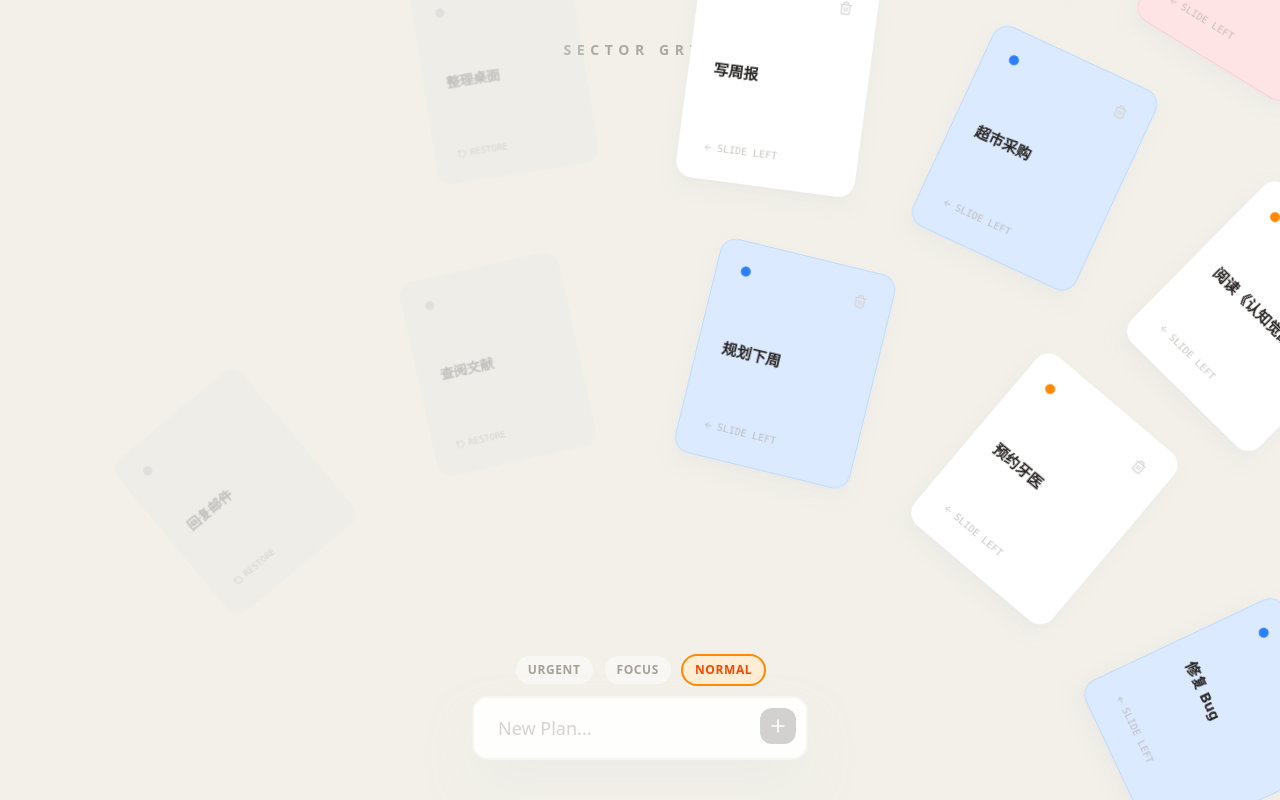
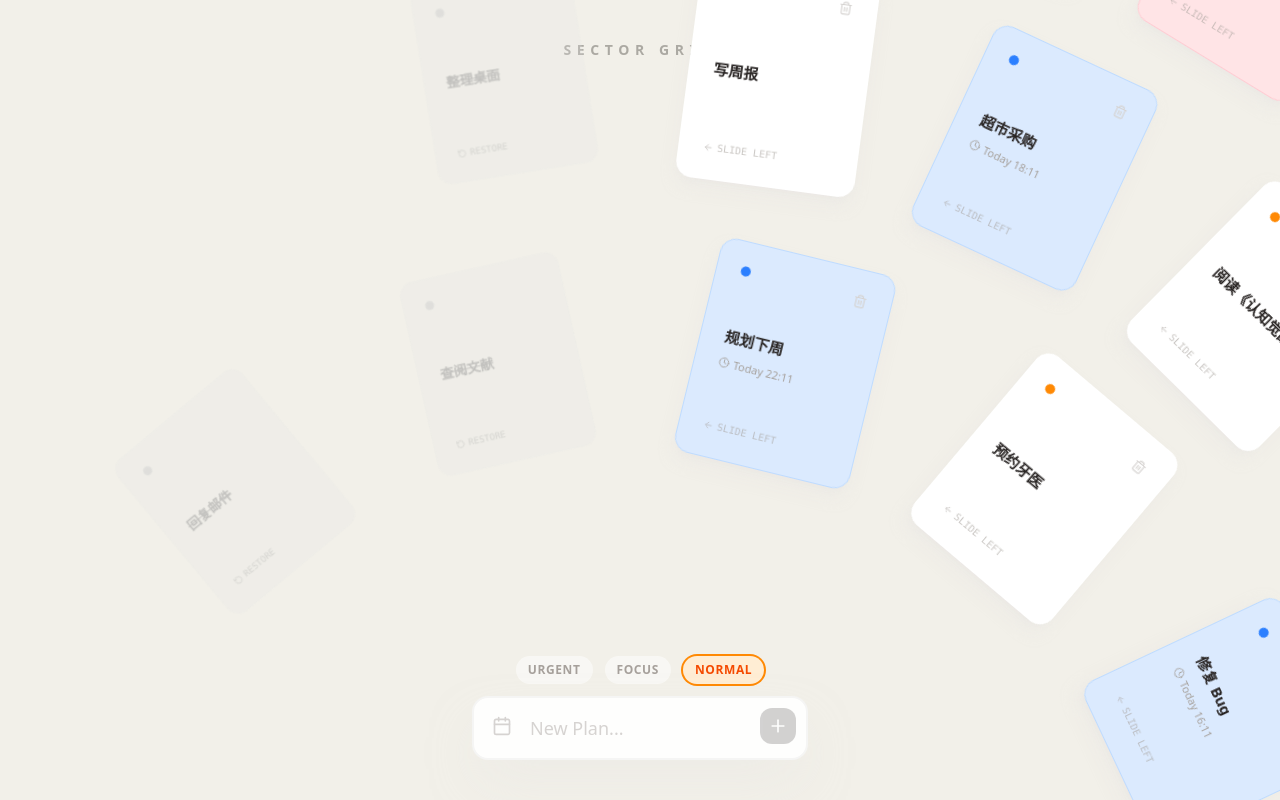
Before and after one commit to CQUPT-CZL/horizon-todo, a React (Vite) app: page / in a window 1280 px wide. Built offline with nearby package versions, Linux system fonts and the light colour scheme.

Commit message:
feat: 添加任务截止日期功能
- 新增日期格式化工具函数 formatDeadline
- 为任务模型添加 deadline 字段
- 实现日期选择器 UI 和过期状态显示
- 在输入框添加日历图标触发日期选择
- 根据截止日期显示不同状态（今天、明天、过期等）

```diff
--- a/src/App.jsx
+++ b/src/App.jsx
@@ -1,6 +1,6 @@
-import React, { useState, useEffect } from 'react';
+import React, { useState, useEffect, useRef } from 'react';
 import { motion, AnimatePresence } from 'framer-motion';
-import { Plus, Trash2, ArrowLeft, RotateCcw } from 'lucide-react';
+import { Plus, Trash2, ArrowLeft, RotateCcw, Clock, Calendar } from 'lucide-react';
 
 // --- 核心配置 (根据你的反馈调优) ---
 const ROWS = 3;             // 3行轨道，保证厚度
@@ -39,6 +39,21 @@ const PRIORITIES = {
 const generateId = () => Math.random().toString(36).substr(2, 9);
 const randomRange = (min, max) => Math.random() * (max - min) + min;
 
+// 简单的日期格式化
+const formatDeadline = (timestamp) => {
+  if (!timestamp) return null;
+  const date = new Date(timestamp);
+  const now = new Date();
+  const isToday = date.toDateString() === now.toDateString();
+  const isTomorrow = new Date(now.setDate(now.getDate() + 1)).toDateString() === date.toDateString();
+
+  const timeStr = date.toLocaleTimeString('en-US', { hour: '2-digit', minute: '2-digit', hour12: false });
+
+  if (isToday) return `Today ${timeStr}`;
+  if (isTomorrow) return `Tomorrow ${timeStr}`;
+  return `${date.getMonth() + 1}/${date.getDate()} ${timeStr}`;
+};
+
 // 微小的随机扰动，让界面不那么死板，但绝不许乱飞
 const createJitter = () => ({
   rot: randomRange(-2, 2),       // 旋转更微小
@@ -64,6 +79,7 @@ const createSeedTasks = () => {
     completedAt: Date.now() - (100000 + i * 1000), // 添加完成时间用于排序
     jitter: createJitter(),
     priority: 'normal',
+    deadline: null, // Done 任务一般不显示 ddl 了，或者显示当时的 ddl
   }));
   const todos = todoTitles.map((text, i) => ({
     id: generateId(),
@@ -72,6 +88,7 @@ const createSeedTasks = () => {
     createdAt: Date.now() - i * 1000,
     jitter: createJitter(),
     priority: i % 3 === 0 ? 'urgent' : i % 2 === 0 ? 'focus' : 'normal', // 随机分配演示用
+    deadline: i % 2 === 0 ? Date.now() + (i + 1) * 3600000 : null, // 部分任务带 DDL 演示
   }));
 
   return [...dones, ...todos];
@@ -95,6 +112,8 @@ const SectorFinal = () => {
 
   const [inputValue, setInputValue] = useState('');
   const [inputPriority, setInputPriority] = useState('normal');
+  const [inputDeadline, setInputDeadline] = useState(''); // 存储 datetime-local 字符串
+  const dateInputRef = useRef(null);
 
   // 监听 tasks 变化，自动同步到 LocalStorage
   useEffect(() => {
@@ -194,9 +213,11 @@ const SectorFinal = () => {
       createdAt: Date.now(),
       jitter: createJitter(),
       priority: inputPriority,
+      deadline: inputDeadline ? new Date(inputDeadline).getTime() : null,
     }]);
     setInputValue('');
     setInputPriority('normal'); // 重置
+    setInputDeadline('');
   };
 
   const removeTask = (id, e) => {
@@ -220,6 +241,10 @@ const SectorFinal = () => {
                 const pos = getPosition(task);
                 const isTodo = task.status === 'todo';
                 const priorityConfig = PRIORITIES[task.priority || 'normal']; // 获取优先级配置
+
+                // 计算是否过期
+                const isOverdue = task.deadline && task.deadline < Date.now();
+                const ddlText = formatDeadline(task.deadline);
 
                 // --- 坐标转换：从极坐标 (angle, radius) 转为直角坐标 (x, y) ---
                 // 目的：让外层容器只负责位置 (不旋转)，从而保证 drag="x" 是屏幕水平方向
@@ -310,9 +335,20 @@ const SectorFinal = () => {
                         </div>
 
                         {/* 任务文本 */}
-                        <p className={`text-[15px] font-bold leading-snug break-words ${isTodo ? 'text-stone-800' : 'text-stone-400 line-through'}`}>
-                            {task.text}
-                        </p>
+                        <div className="flex-1 flex flex-col justify-center">
+                            <p className={`text-[15px] font-bold leading-snug break-words ${isTodo ? 'text-stone-800' : 'text-stone-400 line-through'}`}>
+                                {task.text}
+                            </p>
+
+                            {/* DDL 显示 */}
+                            {isTodo && ddlText && (
+                                <div className={`mt-2 flex items-center gap-1 text-[11px] font-medium ${isOverdue ? 'text-rose-500' : 'text-stone-400'}`}>
+                                    <Clock size={11} />
+                                    <span>{ddlText}</span>
+                                    {isOverdue && <span className="font-bold">!</span>}
+                                </div>
+                            )}
+                        </div>
 
                         {/* 底部提示 */}
                         <div className="flex items-center gap-1 text-[10px] font-mono text-stone-400 opacity-60">
@@ -361,12 +397,31 @@ const SectorFinal = () => {
         </div>
 
         <div className="relative group scale-100 focus-within:scale-105 transition-transform duration-300">
+            {/* DDL 触发器 (左侧) */}
+            <button
+                type="button"
+                onClick={() => dateInputRef.current?.showPicker()}
+                className={`absolute left-3 top-3 p-2 rounded-xl transition-all ${inputDeadline ? 'text-blue-500 bg-blue-50' : 'text-stone-300 hover:text-stone-500 hover:bg-stone-100'}`}
+                title="Set Deadline"
+            >
+                <Calendar size={20} />
+            </button>
+
+            {/* 隐藏的原生日期选择器 */}
+            <input
+                ref={dateInputRef}
+                type="datetime-local"
+                value={inputDeadline}
+                onChange={e => setInputDeadline(e.target.value)}
+                className="absolute opacity-0 w-0 h-0 overflow-hidden"
+            />
+
             <input
                 value={inputValue}
                 onChange={e => setInputValue(e.target.value)}
-                placeholder="New Plan..."
+                placeholder={inputDeadline ? `Due: ${formatDeadline(new Date(inputDeadline).getTime())}` : "New Plan..."}
                 className={`
-                    w-full bg-white/90 border-2 rounded-2xl py-4 px-6 pr-12 text-lg font-medium text-stone-800 placeholder:text-stone-300 shadow-2xl shadow-stone-200/50 outline-none
+                    w-full bg-white/90 border-2 rounded-2xl py-4 pl-14 pr-12 text-lg font-medium text-stone-800 placeholder:text-stone-300 shadow-2xl shadow-stone-200/50 outline-none
                     transition-colors duration-300
                     ${inputPriority === 'urgent' ? 'border-rose-200 focus:border-rose-400' :
                       inputPriority === 'focus' ? 'border-blue-200 focus:border-blue-400' :
```
